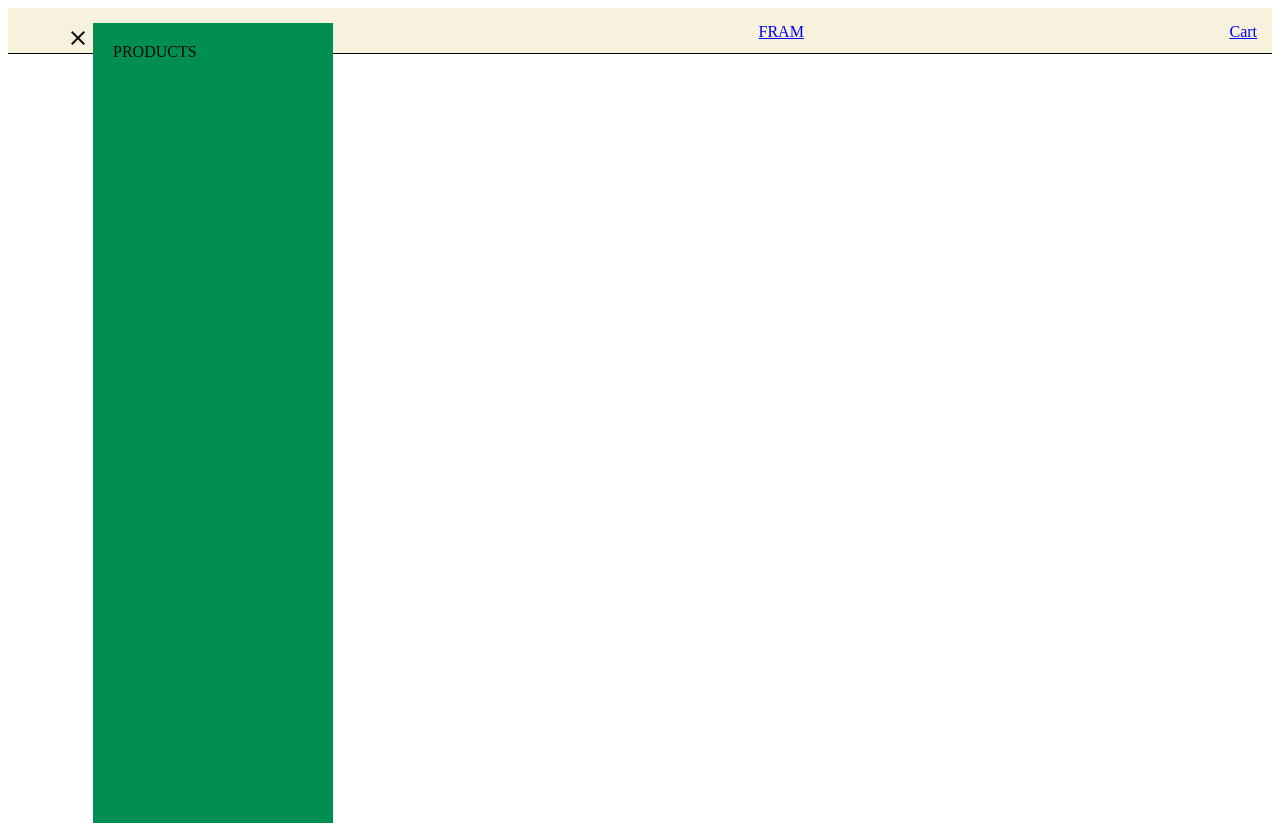
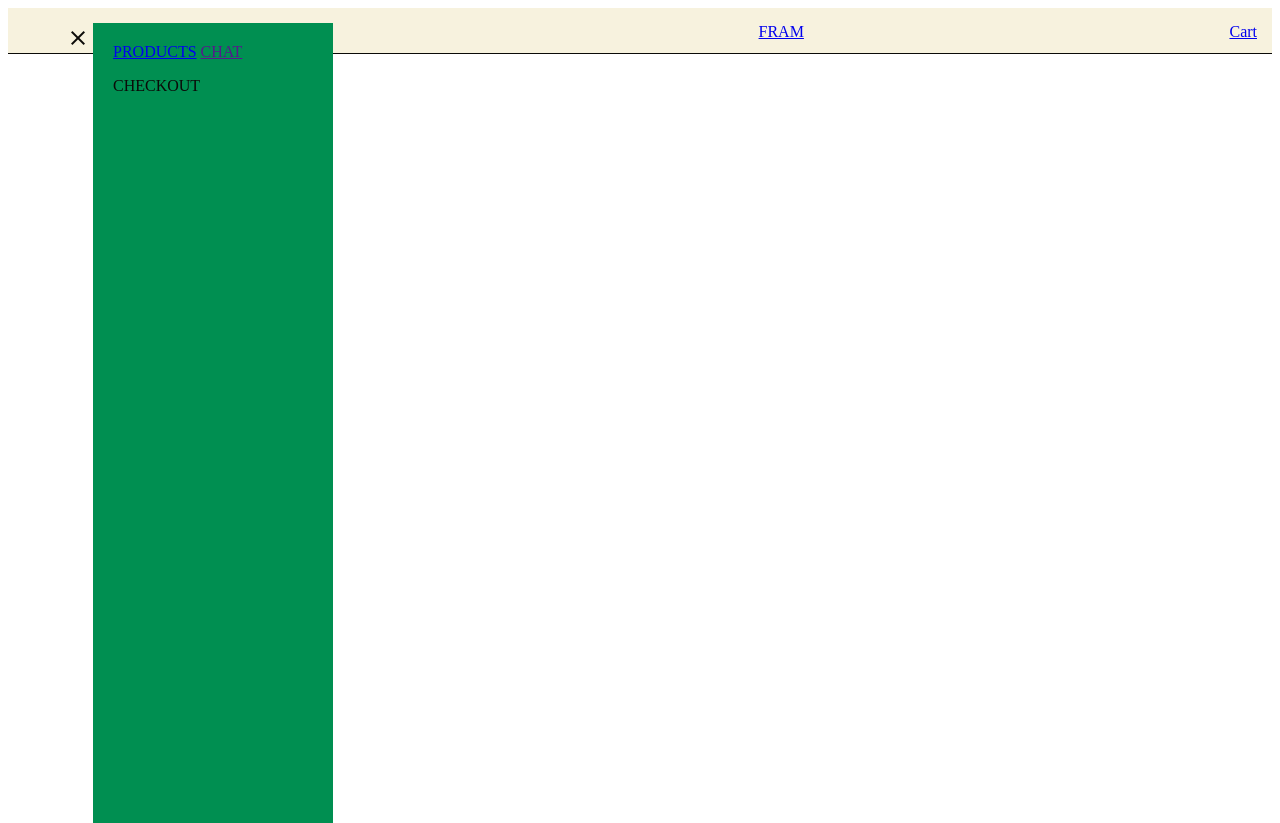
Before and after one commit to gaskahil/PRO1001-Exam, a plain HTML site: page testPartOne.html in a window 1280 px wide. Drawn offline with Linux system fonts and the light colour scheme; a web font is replaced by a local one.

Commit message:
Panel menu + imported images
Made testPartOne.html/css/js files to create the panel menu and give myself some space to work on it.

Imported images for the page.

```diff
--- a/testPartOne.html
+++ b/testPartOne.html
@@ -23,7 +23,14 @@
                     <span class="material-icons sp-icon-close">close</span>
                 </button>
                 <div class="side-panel">
-                    PRODUCTS
+                    <div class="menuChoice">
+                        <a href="shop.html" class="menuOptions">PRODUCTS</a>
+                        <a href="" class="menuOptions">CHAT</a>
+                    </div>
+                    <div class="bottomMenu">
+                        <p>CHECKOUT</p>
+                    </div>
+
                 </div>
             </div> <!--/wrapper-->
           <a href="#top">FRAM</a>
```
Also changed, not shown: 2 other files.
